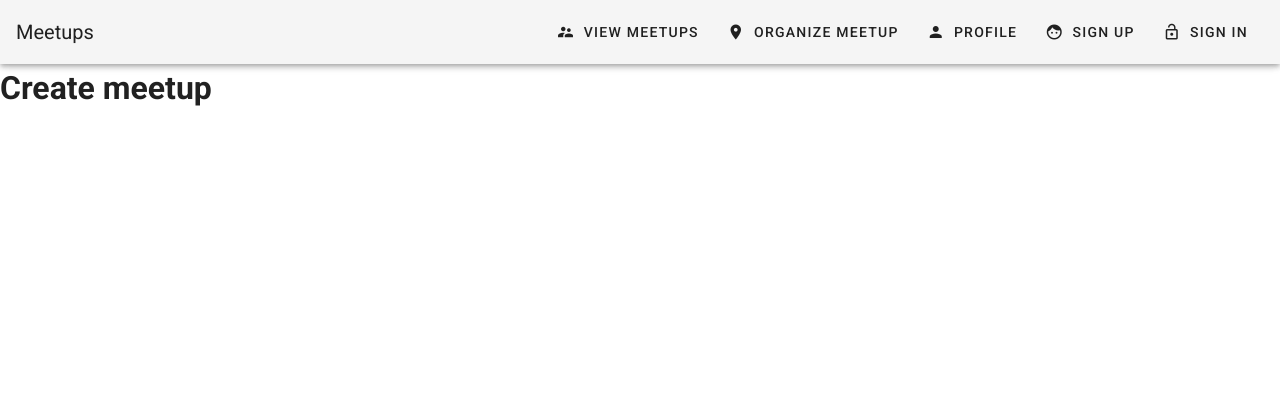
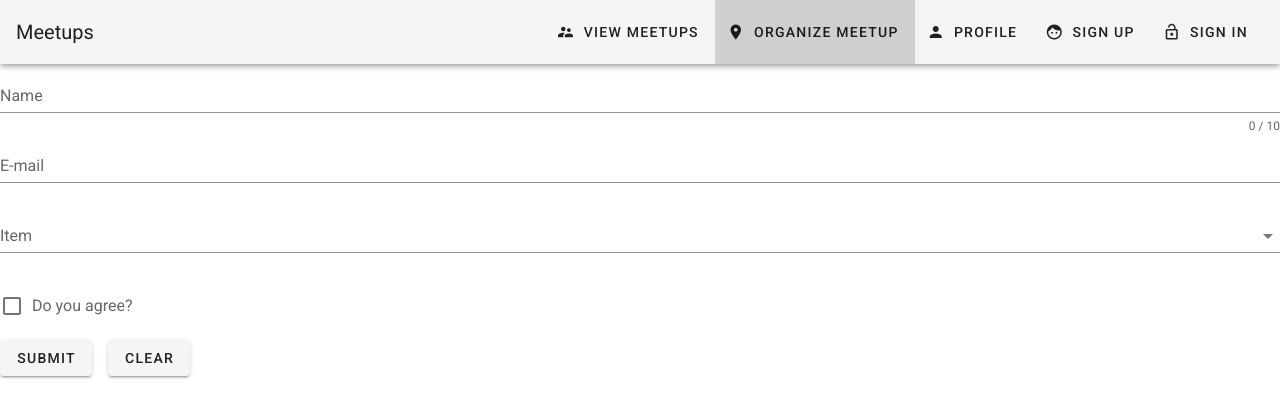
Before and after one commit to yuriy-dezhniuk/meetups, a Vue app: page /createmeetup in a window 1280 px wide. Shown: the top 418 px of the page. Built offline with nearby package versions, Linux system fonts and the light colour scheme.

Commit message:
adsfasdf

```diff
--- a/src/components/Header.vue
+++ b/src/components/Header.vue
@@ -27,7 +27,7 @@ export default {
         {
           icon: 'location_on',
           title: 'ORGANIZE MEETUP',
-          route: '/createmeetups',
+          route: '/createmeetup',
         },
         {
           icon: 'person',
--- a/src/views/CreateMeetup.vue
+++ b/src/views/CreateMeetup.vue
@@ -1,5 +1,50 @@
 <template>
-  <h1>Create meetup</h1>
+   <form>
+    <v-text-field
+      v-model="name"
+      :error-messages="nameErrors"
+      :counter="10"
+      label="Name"
+      required
+      @input="$v.name.$touch()"
+      @blur="$v.name.$touch()"
+    ></v-text-field>
+    <v-text-field
+      v-model="email"
+      :error-messages="emailErrors"
+      label="E-mail"
+      required
+      @input="$v.email.$touch()"
+      @blur="$v.email.$touch()"
+    ></v-text-field>
+    <v-select
+      v-model="select"
+      :items="items"
+      :error-messages="selectErrors"
+      label="Item"
+      required
+      @change="$v.select.$touch()"
+      @blur="$v.select.$touch()"
+    ></v-select>
+    <v-checkbox
+      v-model="checkbox"
+      :error-messages="checkboxErrors"
+      label="Do you agree?"
+      required
+      @change="$v.checkbox.$touch()"
+      @blur="$v.checkbox.$touch()"
+    ></v-checkbox>
+
+    <v-btn
+      class="mr-4"
+      @click="submit"
+    >
+      submit
+    </v-btn>
+    <v-btn @click="clear">
+      clear
+    </v-btn>
+  </form>
 </template>
 
 <script>
```
